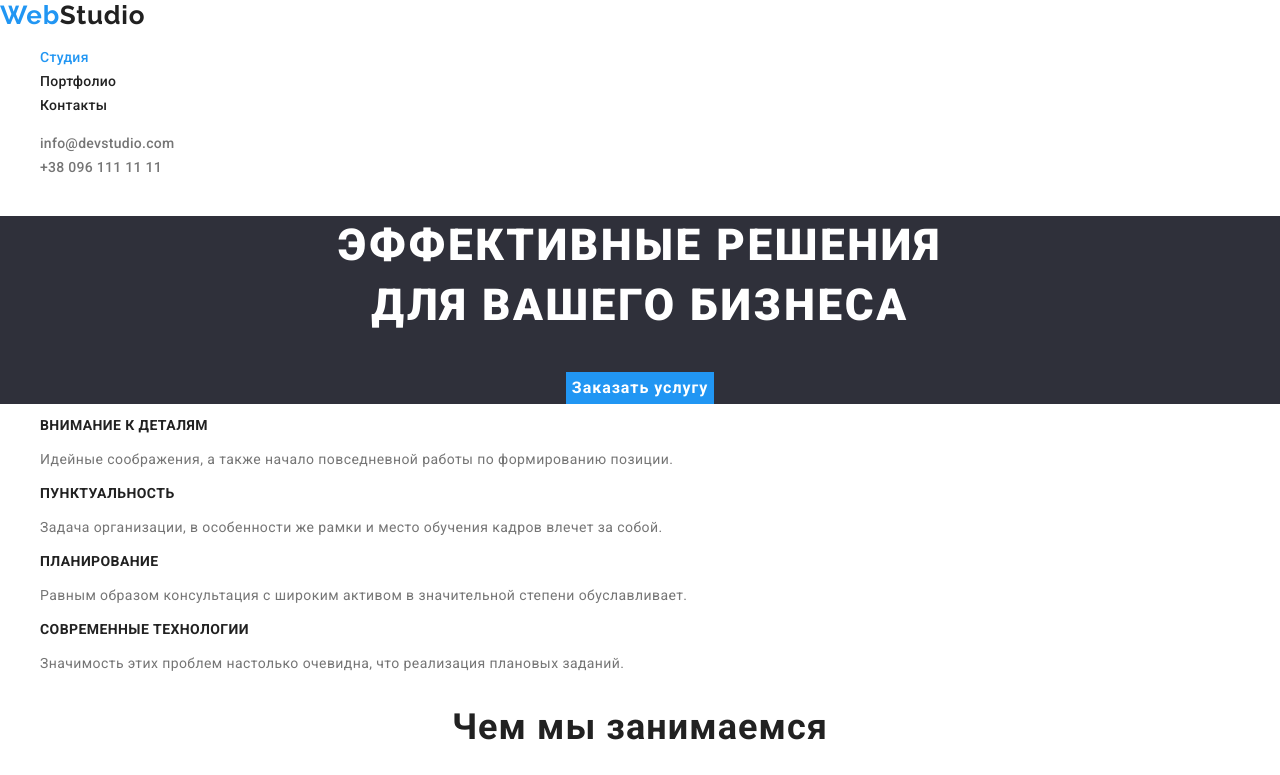
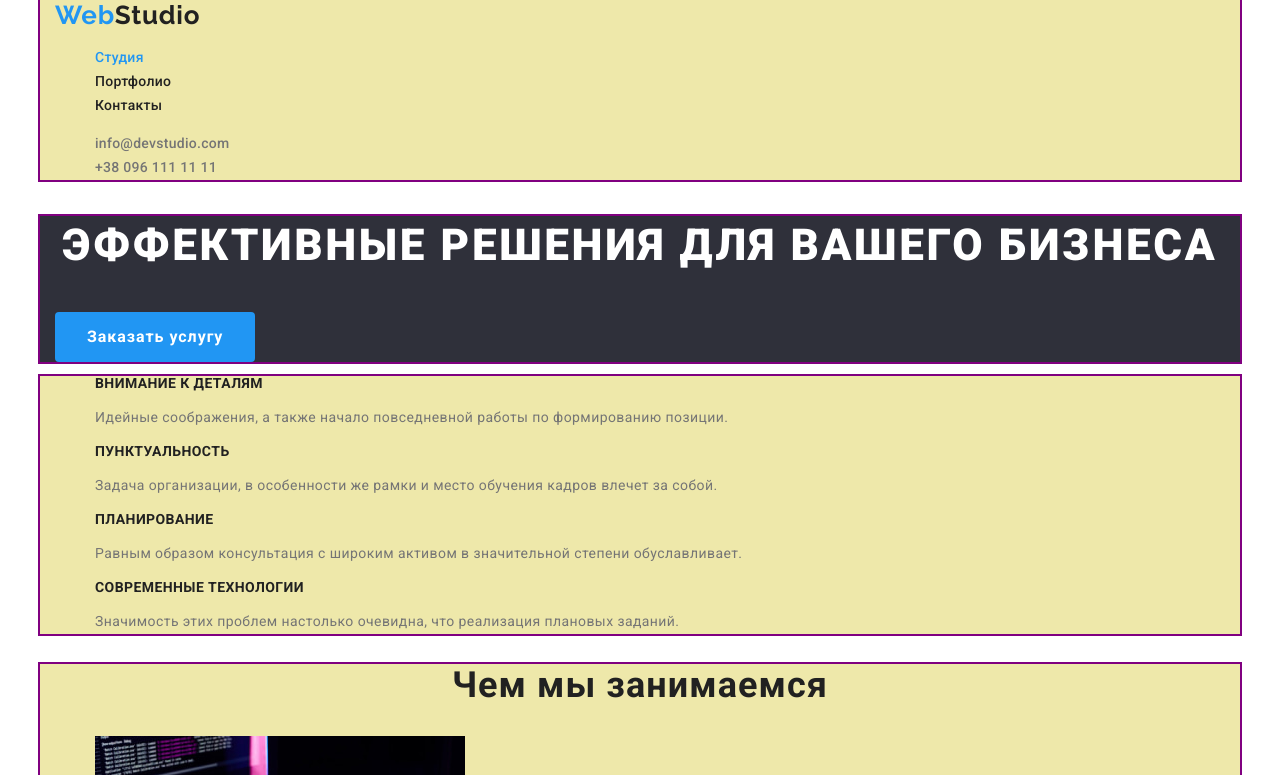
Before and after one commit to Yana-Vovk/goit-markup-hw-03, a plain HTML site: page index.html in a window 1280 px wide. Shown: the top 775 px of the page. Drawn offline with nearby package versions, Linux system fonts and the light colour scheme.

Commit message:
Задаёт класс с основной шириной

```diff
--- a/css/primary.css
+++ b/css/primary.css
@@ -29,6 +29,18 @@ img {
   --footer-color: rgba(255, 255, 255, 0.6);
   --background: #2f303a;
   --light-background: #f5f4fa;
+}
+
+/* Задаём ширину остовного контейнера */
+.container {
+  /* width: 1170px; */
+  width: 1200px;
+  padding-left: 15px;
+  padding-right: 15px;
+  margin-left: auto;
+  margin-right: auto;
+  outline: 2px solid purple;
+  background-color: palegoldenrod;
 }
 
 /* Основные стили */
--- a/css/style.css
+++ b/css/style.css
@@ -16,7 +16,10 @@
 
 /* Стилизация кнопки в герое */
 .hero .button {
-  font-family: "Roboto", sans-serif;
+  display: inline-block;
+  border-radius: 4px;
+  padding: 10px 32px;
+  font-family: 'Roboto', sans-serif;
   color: var(--secondary-color);
   background-color: var(--active-color);
   border: none;
@@ -26,12 +29,12 @@
   letter-spacing: 0.06em;
 }
 
-.hero .position {
+/* .hero .position {
   display: flex;
   justify-content: center;
   align-items: center;
   text-align: center;
-}
+} */
 
 /* Стили заголовков №2 */
 .section-title {
@@ -72,7 +75,7 @@
 
 /* Стили для списка кнопок фильтра */
 .filter .button {
-  font-family: "Roboto", sans-serif;
+  font-family: 'Roboto', sans-serif;
   color: var(--heading-color);
   background-color: var(--light-background);
   border: none;
--- a/index.html
+++ b/index.html
@@ -15,6 +15,7 @@
 <body>
     <!-- Шапка сайта -->
     <header>
+        <div class="container">
             <!-- Навигация по сайту -->
             <nav>
                 <a class="logo-head link" href="./index.html" lang="en"><span class="logo-blue">Web</span>Studio</a>
@@ -29,16 +30,19 @@
                 <li><a class="link" href="mailto:info@devstudio.com">info@devstudio.com</a></li>
                 <li><a class="link" href="tel:+380961111111">+38 096 111 11 11</a></li>
             </ul>
+        </div>
     </header>
     <!-- Уникальный контент страницы веб студии -->
     <main>
         <!-- Герой -->
-        <article class="hero">
-            <h1>Эффективные решения<br />для вашего бизнеса</h1>
-            <div class="position"><button class="button" type="button">Заказать услугу</button></div>
+        <article class="hero container">
+            <h1>Эффективные решения для вашего бизнеса</h1>
+            <!-- <div class="position"> -->
+            <button class="button" type="button">Заказать услугу</button>
+            <!-- </div> -->
         </article>
         <!-- Раздел особенности -->
-        <section class="features" id="studio">
+        <section class="features container" id="studio">
             <h2 hidden>Особенности</h2>
             <ul class="list">
                 <li>
@@ -72,7 +76,7 @@
             </ul>
         </section>
         <!-- Раздел с перечнем услуг -->
-        <section>
+        <section class="container">
             <h2 class="section-title">Чем мы занимаемся</h2>
             <ul class="list">
                 <li>
@@ -93,7 +97,7 @@
             </ul>
         </section>
         <!-- Раздел команда -->
-        <section class="team">
+        <section class="team container">
             <h2 class="section-title">Наша команда</h2>
             <ul class="list">
                 <li>
@@ -129,6 +133,7 @@
     </main>
     <!-- Подвал сайта -->
     <footer class="footer-box" id="contacts">
+        <div class="container">
             <a class="logo-foot link" href="./index.html" lang="en"><span class="logo-blue">Web</span>Studio</a>
             <!-- Адрес -->
             <address>
@@ -142,6 +147,7 @@
                     <li><a class="info link" href="tel:+380961111111">+38 096 111 11 11</a></li>
                 </ul>
             </address>
+        </div>
     </footer>
 </body>
 
```
Lines whose indentation alone changed are shown as unchanged.
